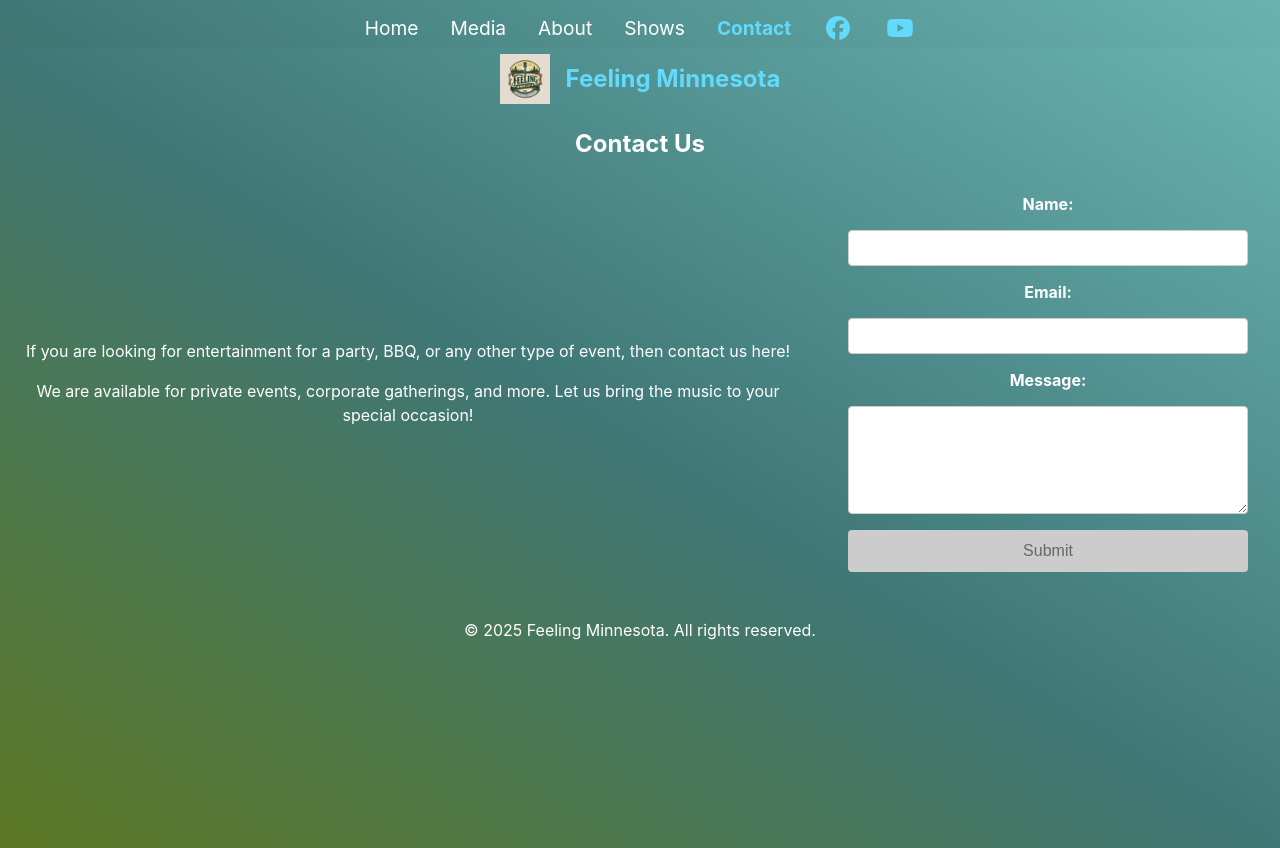
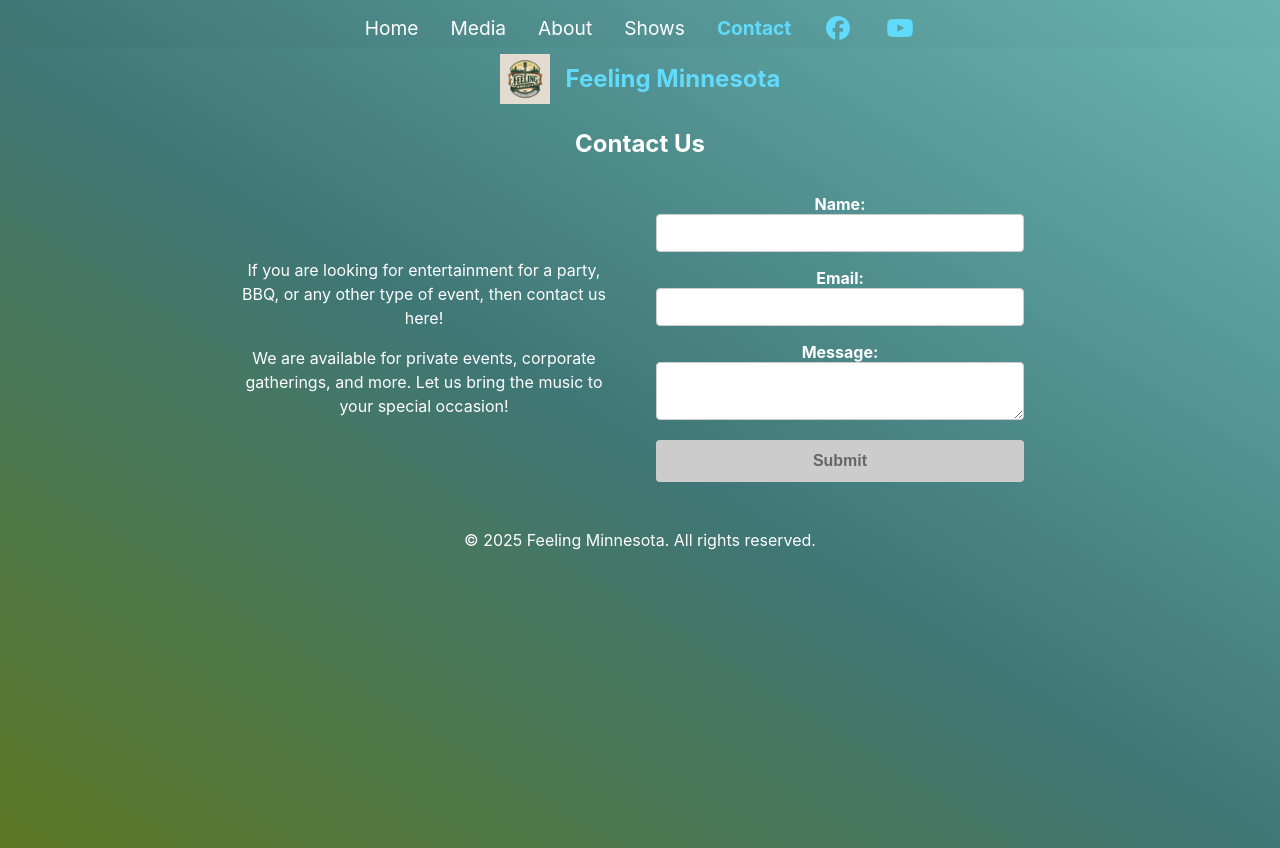
Before and after one commit to cgamlin/feeling-minnesota-band, a React (Create React App) app: page / in a window 1280 px wide. Both pictures are taken after a click on the item "Contact". Built offline with nearby package versions, Linux system fonts and the light colour scheme.

Commit message:
Contact display adjustments, add submit functionality to Netlify

```diff
--- a/public/index.html
+++ b/public/index.html
@@ -29,15 +29,10 @@
   <body>
     <noscript>You need to enable JavaScript to run this app.</noscript>
     <div id="root"></div>
-    <!--
-      This HTML file is a template.
-      If you open it directly in the browser, you will see an empty page.
-
-      You can add webfonts, meta tags, or analytics to this file.
-      The build step will place the bundled scripts into the <body> tag.
-
-      To begin the development, run `npm start` or `yarn start`.
-      To create a production bundle, use `npm run build` or `yarn build`.
-    -->
+    <form name="contact" netlify netlify-honeypot="bot-field" hidden>
+      <input type="text" name="name" />
+      <input type="email" name="email" />
+      <textarea name="message"></textarea>
+    </form>
   </body>
 </html>
--- a/src/components/Contact.jsx
+++ b/src/components/Contact.jsx
@@ -3,39 +3,46 @@
 import Logo from './Logo';
 
 export default function Contact() {
-  const [name, setName] = useState('');
-  const [email, setEmail] = useState('');
-  const [message, setMessage] = useState('');
-  const [honeypot, setHoneypot] = useState('');
-  const [error, setError] = useState('');
   const emailRegex = /^[^\s@]+@[^\s@]+\.[^\s@]+$/;
+
+  const [formState, setFormState] = useState({
+    name: '',
+    email: '',
+    message: '',
+  });
+  const [submitting, setSubmitting] = useState(false);
+
+  const isFormValid = formState.name.trim() !== "" &&
+    emailRegex.test(formState.email) &&
+    formState.message.trim() !== "";
+
+  const handleChange = (e) => {
+    setFormState({
+      ...formState,
+      [e.target.name]: e.target.value,
+    });
+  };
 
   const handleSubmit = (e) => {
     e.preventDefault();
+    setSubmitting(true);
 
-    // Check honeypot field
-    if (honeypot) {
-      console.log('Bot detected');
-      return;
-    }
+    const formElement = e.target;
+    const data = new FormData(formElement);
 
-    // Validate email
-    if (!emailRegex.test(email)) {
-      setError('Please enter a valid email address.');
-      return;
-    }
-
-    setError('');
-    console.log('Form submitted successfully');
-
-    // Clear form fields
-    setName('');
-    setEmail('');
-    setMessage('');
-    setHoneypot('');
-  };
-
-  const isFormValid = name.trim() && email.trim() && message.trim() && emailRegex.test(email);
+    fetch("/", {
+      method: "POST",
+      headers: { "Content-Type": "application/x-www-form-urlencoded" },
+      body: new URLSearchParams(data).toString()
+    })
+    .then(() => {
+      alert('Thank you for your message!');
+      formElement.reset();
+      setFormState({ name: '', email: '', message: '' });
+    })
+    .catch(err => alert('We apologize, but there was an error submitting your email. Please try again later.'))
+    .finally(() => setSubmitting(false));
+};
 
   return (
     <div className="contact">
@@ -46,50 +53,30 @@
           <p>If you are looking for entertainment for a party, BBQ, or any other type of event, then contact us here!</p>
           <p>We are available for private events, corporate gatherings, and more. Let us bring the music to your special occasion!</p>
         </div>
-        <form className="contact-form" onSubmit={handleSubmit}>
-          <label htmlFor="name">Name:</label>
-          <input
-            type="text"
-            id="name"
-            name="name"
-            value={name}
-            onChange={(e) => setName(e.target.value)}
-            required
-          />
+        <form
+          name="contact"
+          className="contact-form"
+          method="POST"
+          onSubmit={handleSubmit}
+          data-netlify="true"
+          netlify-honeypot="bot-field"
+        >
+          <input type="hidden" name="form-name" value="contact" />
+          <input type="hidden" name="subject" value={"Contact Us request from " + formState.email} />
+          <input type="hidden" name="bot-field" />
 
-          <label htmlFor="email">Email:</label>
-          <input
-            type="email"
-            id="email"
-            name="email"
-            value={email}
-            onChange={(e) => setEmail(e.target.value)}
-            required
-          />
-
-          <label htmlFor="message">Message:</label>
-          <textarea
-            id="message"
-            name="message"
-            rows="5"
-            value={message}
-            onChange={(e) => setMessage(e.target.value)}
-            required
-          ></textarea>
-
-          {/* Honeypot field */}
-          <input
-            type="text"
-            id="honeypot"
-            name="honeypot"
-            value={honeypot}
-            onChange={(e) => setHoneypot(e.target.value)}
-            style={{ display: 'none' }}
-          />
-
-          {error && <p className="error-message">{error}</p>}
-
-          <button type="submit" disabled={!isFormValid}>Submit</button>
+          <label>Name:
+            <input type="text" name="name" value={formState.name} onChange={handleChange} required />
+          </label>
+          <label>Email:
+            <input type="email" name="email" value={formState.email} onChange={handleChange} required />
+          </label>
+          <label>Message:
+            <textarea name="message" value={formState.message} onChange={handleChange} required />
+          </label>
+          <button type="submit" disabled={!isFormValid || submitting}>
+            {submitting ? 'Submitting...' : 'Submit'}
+          </button>
         </form>
       </div>
     </div>
--- a/src/styles/Contact.css
+++ b/src/styles/Contact.css
@@ -10,6 +10,8 @@
   align-items: center; /* Center both columns vertically */
   justify-content: center;
   height: 100%;
+  max-width: 800px;
+  margin: 0 auto;
 }
 
 @media (max-width: 768px) {
@@ -41,6 +43,7 @@
 
 .contact-form input,
 .contact-form textarea {
+  font-family: inherit;
   width: 100%;
   padding: 0.5rem;
   border: 1px solid #ccc;
@@ -56,6 +59,7 @@
   padding: 0.75rem;
   border-radius: 4px;
   font-size: 1rem;
+  font-weight: bold;
   cursor: pointer;
 }
 
```
